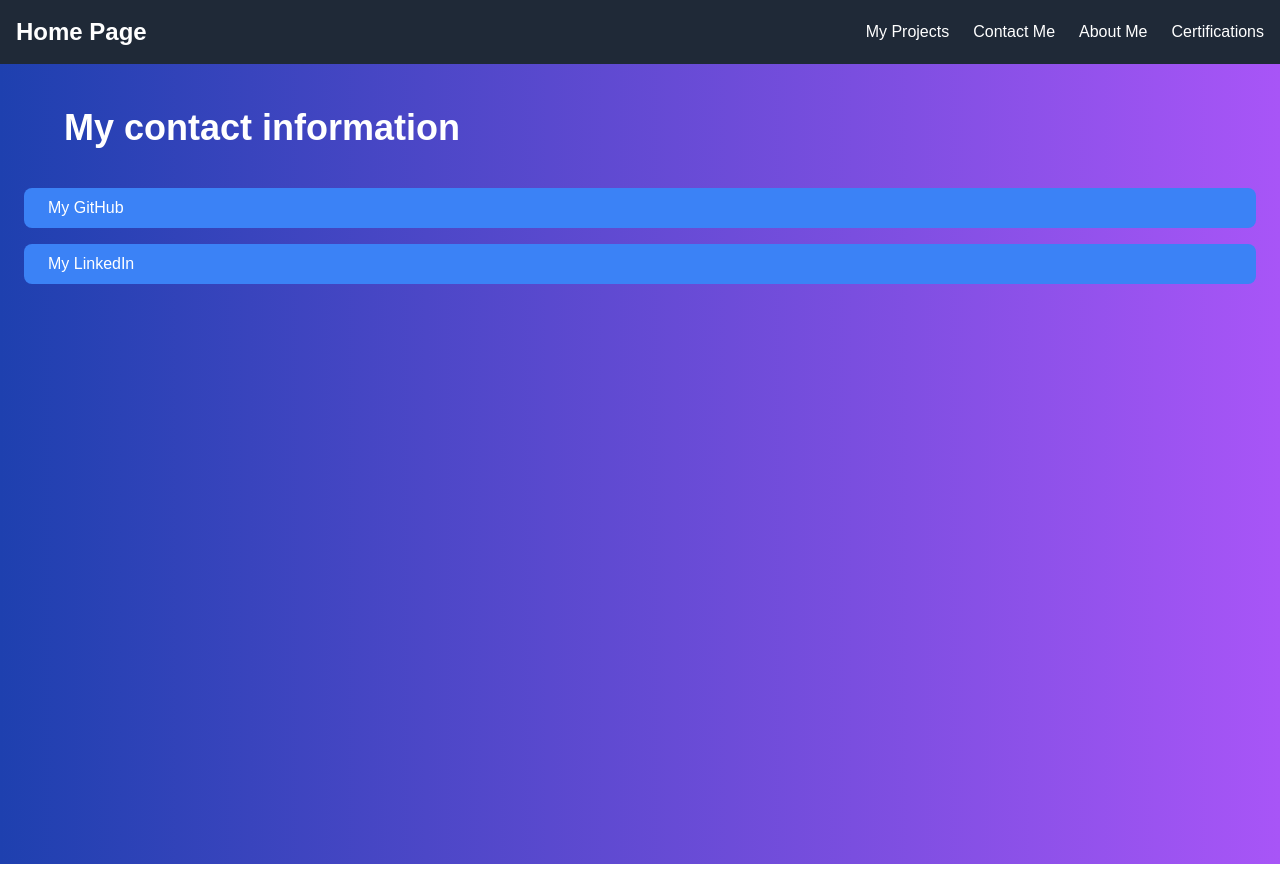
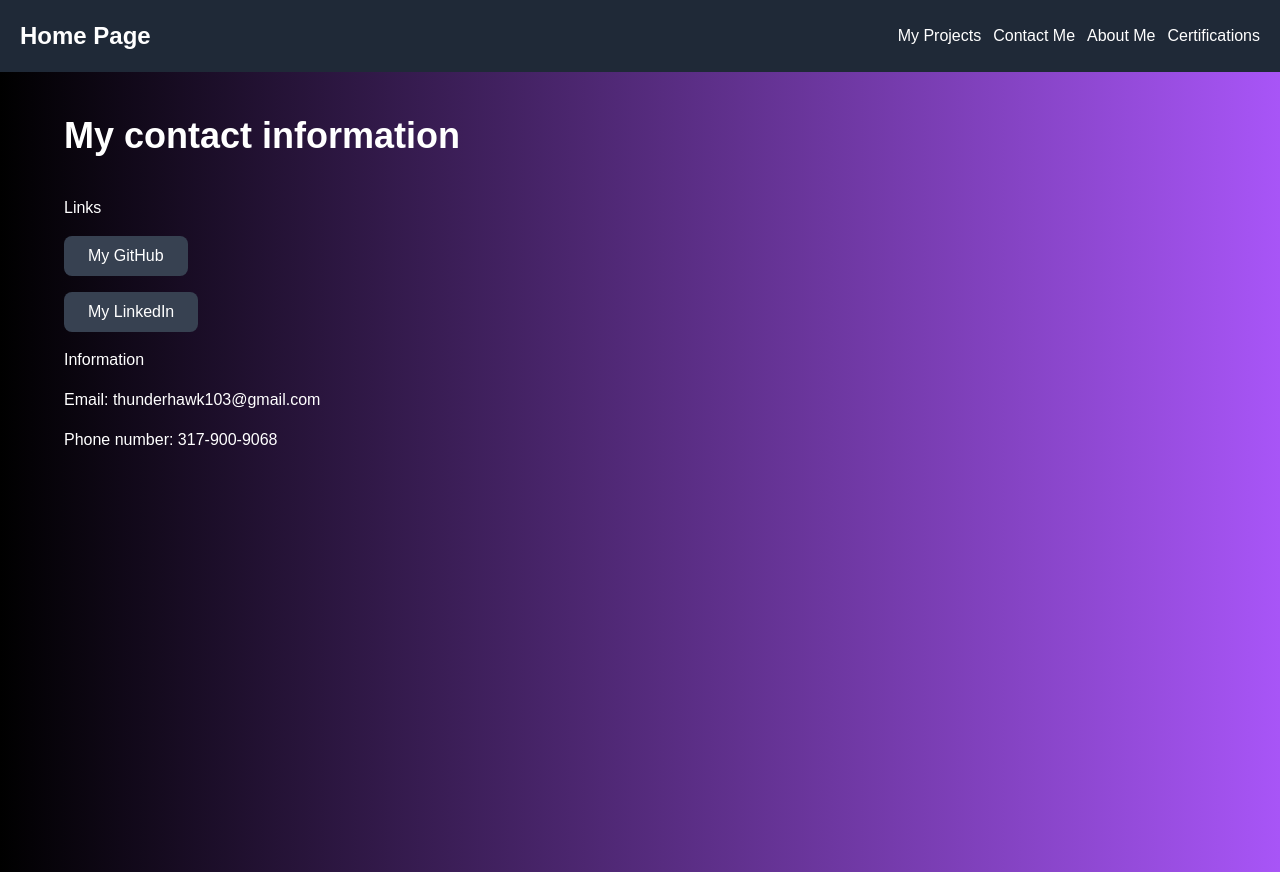
Before and after one commit to Paradrake2/PersonalWebsite, a Next.js app: page /contact in a window 1280 px wide. Built offline with nearby package versions, Linux system fonts and the light colour scheme.

Commit message:
added content

```diff
--- a/app/aboutme/page.tsx
+++ b/app/aboutme/page.tsx
@@ -4,7 +4,14 @@ export default function Home() {
     return (
         <body>
             <Navbar />
-
+            <div className="flex flex-col h-screen bg-gradient-to-r from-black to-purple-500 p-6 text-white">
+                <div className="text-4xl text-white px-10 py-5 max-w-2xl">
+                    <p className="font-bold">Who am I?</p>
+                    <p className="text-lg leading-relaxed">My name is Leo Goldstein. I was born in Maryland and moved to Indiana when I was very young. I'm a student at Purdue West Lafayette pursuing a bachelor's in Computer Science. In my free time, I love to play videogames such as Minecraft and take time to hone my skills through various online courses. My eventual career goal is to become a software developer, and eventually I want to retire to a small house in the woods.</p>
+                    <br></br>
+                    <p className="text-lg leading-relaxed">The majority of my experience with computer science is through extracurriculars and projects, such as this site. I am proficient in Java, C#, C++, HTML, Next.js, TailwindCSS, and more. I have also dabbled with game development in Unity Engine.</p>
+                </div>
+            </div>
         </body>
     )
 }
--- a/app/components/Navbar.tsx
+++ b/app/components/Navbar.tsx
@@ -2,11 +2,11 @@ import Link from "next/link";
 
 export default function Navbar() {
     return (
-        <nav className="bg-gray-800 text-white p-4">
+        <nav className="bg-gray-800 text-white p-5">
             <div className="container mx-auto flex justify-between items-center">
                 {/* Profile Image / Home Link*/}
                 <Link href="/" className="text-2xl font-bold">Home Page</Link>
-                <div className="flex space-x-6">
+                <div className="flex space-x-3">
                     <Link href="/projects" className="hover:text-blue-400">My Projects</Link>
                     <Link href="/contact" className="hover:text-blue-400">Contact Me</Link>
                     <Link href="/aboutme" className="hover:text-blue-400">About Me</Link>
--- a/app/contact/page.tsx
+++ b/app/contact/page.tsx
@@ -5,11 +5,15 @@ export default function Home() {
     return (
         <body>
             <Navbar />
-            <div className="flex flex-col h-screen bg-gradient-to-r from-blue-800 to-purple-500 p-6 text-white">
+            <div className="flex flex-col h-screen bg-gradient-to-r from-black to-purple-500 p-6 text-white">
                 <p className="text-4xl text-white font-bold text-left px-10 py-5">My contact information</p>
-                <div className="mt-5 flex flex-col items-left gap-4">
-                    <a href="https://github.com/Paradrake2" className="bg-blue-500 text-white px-6 py-2 rounded-lg hover:bg-blue-600">My GitHub</a>
-                    <a href="https://www.linkedin.com/in/leo-goldstein-1396a822a/" className="bg-blue-500 text-white px-6 py-2 rounded-lg hover:bg-blue-600">My LinkedIn</a>
+                <div className="mt-5 flex flex-col space-y-4 items-start px-10">
+                    <p>Links</p>
+                    <a href="https://github.com/Paradrake2" className="bg-gray-700 text-white px-6 py-2 rounded-lg hover:bg-gray-600">My GitHub</a>
+                    <a href="https://www.linkedin.com/in/leo-goldstein-1396a822a/" className="bg-gray-700 text-white px-6 py-2 rounded-lg hover:bg-gray-600">My LinkedIn</a>
+                    <p>Information</p>
+                    <p>Email: thunderhawk103@gmail.com</p>
+                    <p>Phone number: 317-900-9068</p>
                 </div>
             </div>
         </body>
--- a/app/layout.tsx
+++ b/app/layout.tsx
@@ -7,8 +7,8 @@ const inter = Inter({
   subsets: ["latin"],
 });
 export const metadata: Metadata = {
-  title: "Create Next App",
-  description: "Generated by create next app",
+  title: "Leo Goldstein Portfolio",
+  description: "Generated by my brain and adderall",
 };
 
 export default function RootLayout({
--- a/app/projects/page.tsx
+++ b/app/projects/page.tsx
@@ -5,12 +5,15 @@ export default function Home() {
     return (
         <body>
             <Navbar />
-            <div className="flex flex-col h-screen bg-gradient-to-r from-gray-800 to-purple-500 p-6 text-white">
+            <div className="flex flex-col h-screen bg-gradient-to-r from-black to-purple-500 p-6 text-white">
                 <p className="text-4xl text-white font-bold text-left px-10 py-5">My Projects</p>
-
-                    <a href="https://github.com/Paradrake2" className="bg-black text-white px-6 py-2 rounded-lg hover:bg-gray-600">Project 1 placeholder</a>
-
-        </div>
+                <div className="group w-96 mx-10 bg-black text-white px-6 py-1 rounded-lg transition-all duration-500 hover:bg-gray-600 cursor-pointer">
+                    <a href="https://github.com/Paradrake2/PersonalWebsite" className="block w-full">
+                    <p className="text-lg font-bold"> Project 1: This Website</p>
+                    <p className="mt-2 text-sm max-h-0 opacity-0 group-hover:max-h-40 transition-all duration-300 group-hover:opacity-100">This is my personal portfolio website made with Next.js and Tailwind CSS! Click to view the GitHub Repository.</p>
+                    </a>
+                </div>
+            </div>
         </body>
     );
-  }
+}
```
